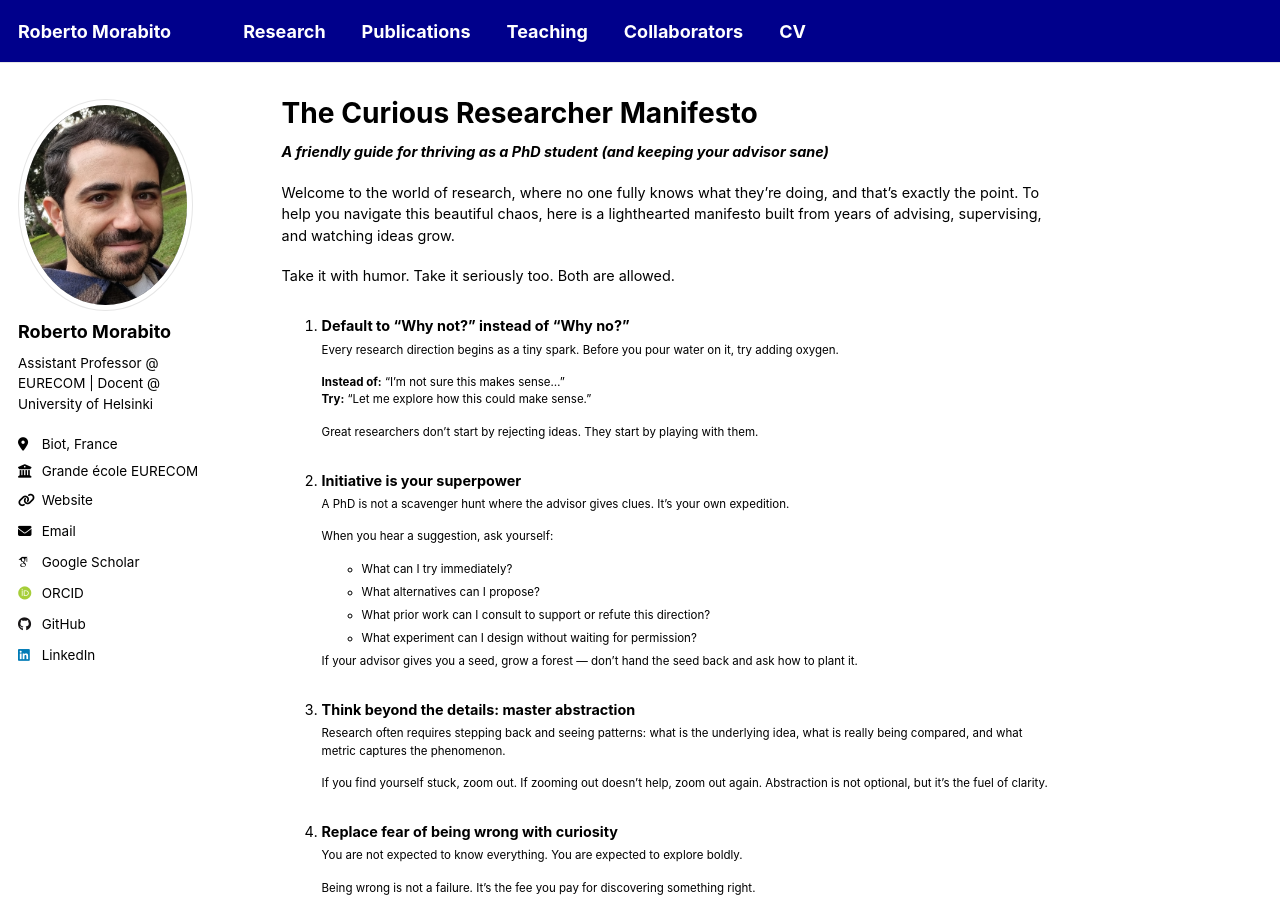
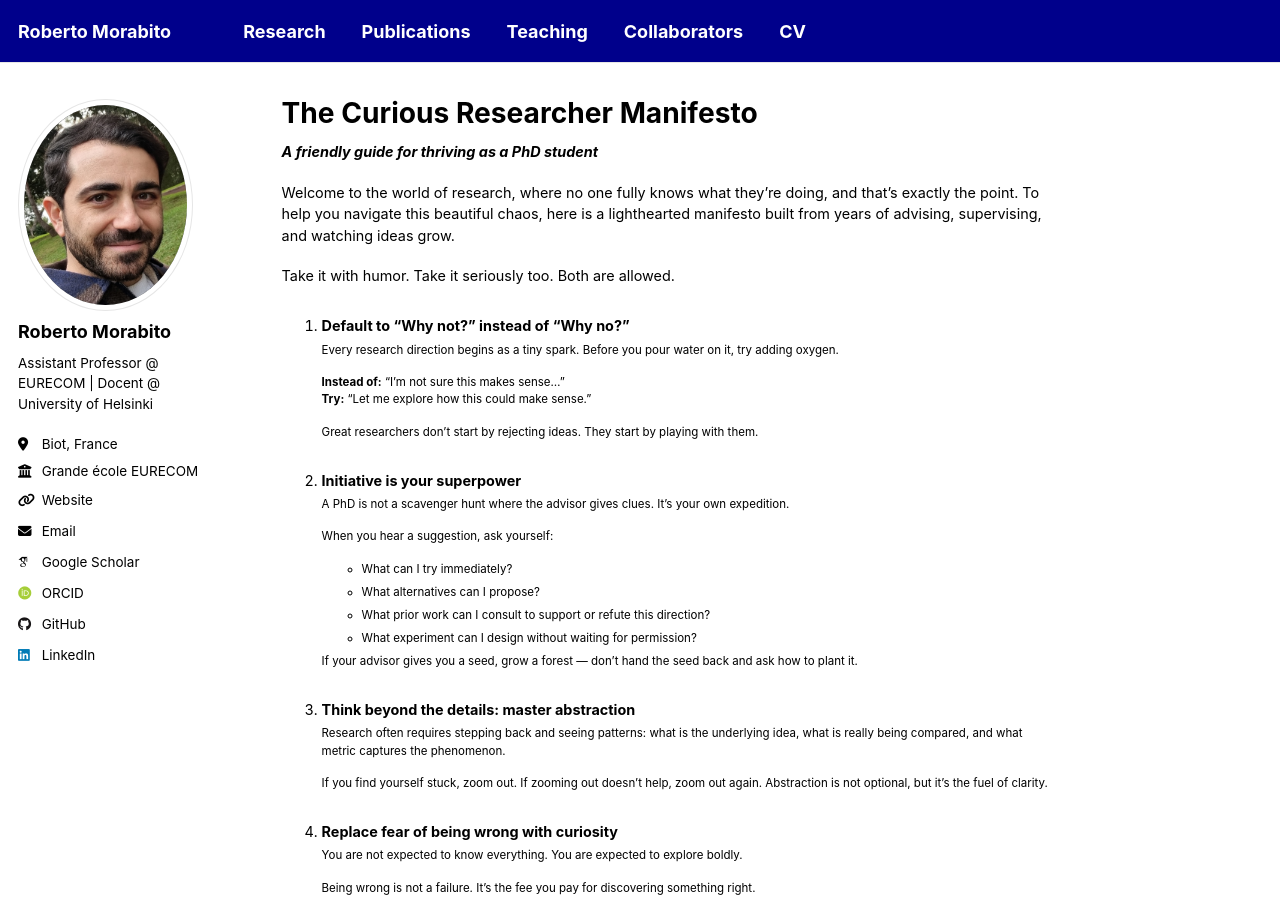
Before and after one commit to robertmora/robertmora.github.io, a Jekyll site: the page built from _pages/manifesto.html, in a window 1280 px wide and 900 px high. Built offline with Jekyll 4.4.1, drawn with Linux system fonts in a browser that asks for light colours; some web fonts are replaced; a script that is not in the unit is left out.

Commit message:
Update manifesto.html

```diff
--- a/_pages/manifesto.html
+++ b/_pages/manifesto.html
@@ -6,7 +6,7 @@ author_profile: true
 
   <header>
     <p class="subtitle">
-      <i><b>A friendly guide for thriving as a PhD student (and keeping your advisor sane)</i></b>
+      <i><b>A friendly guide for thriving as a PhD student</i></b>
     </p>
   </header>
 
```
